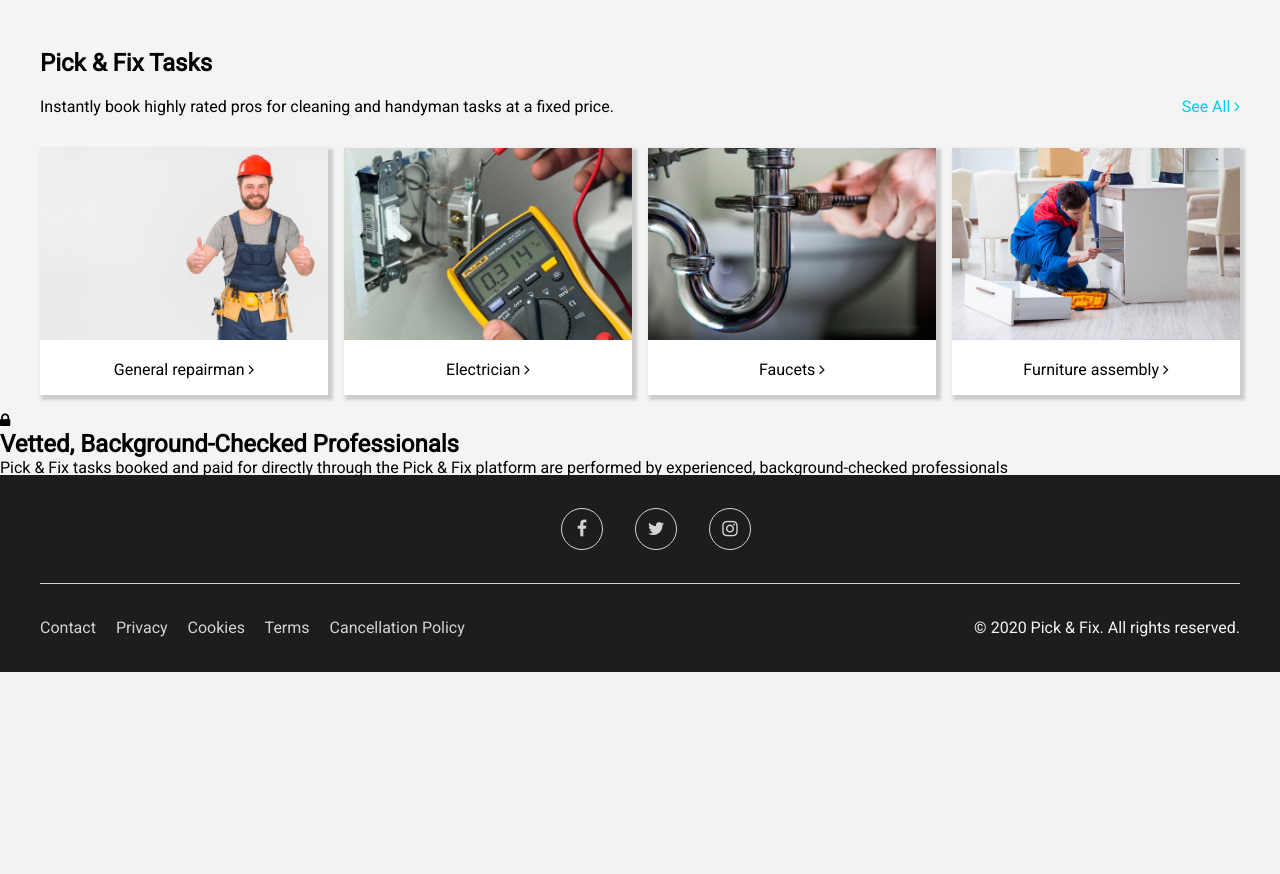
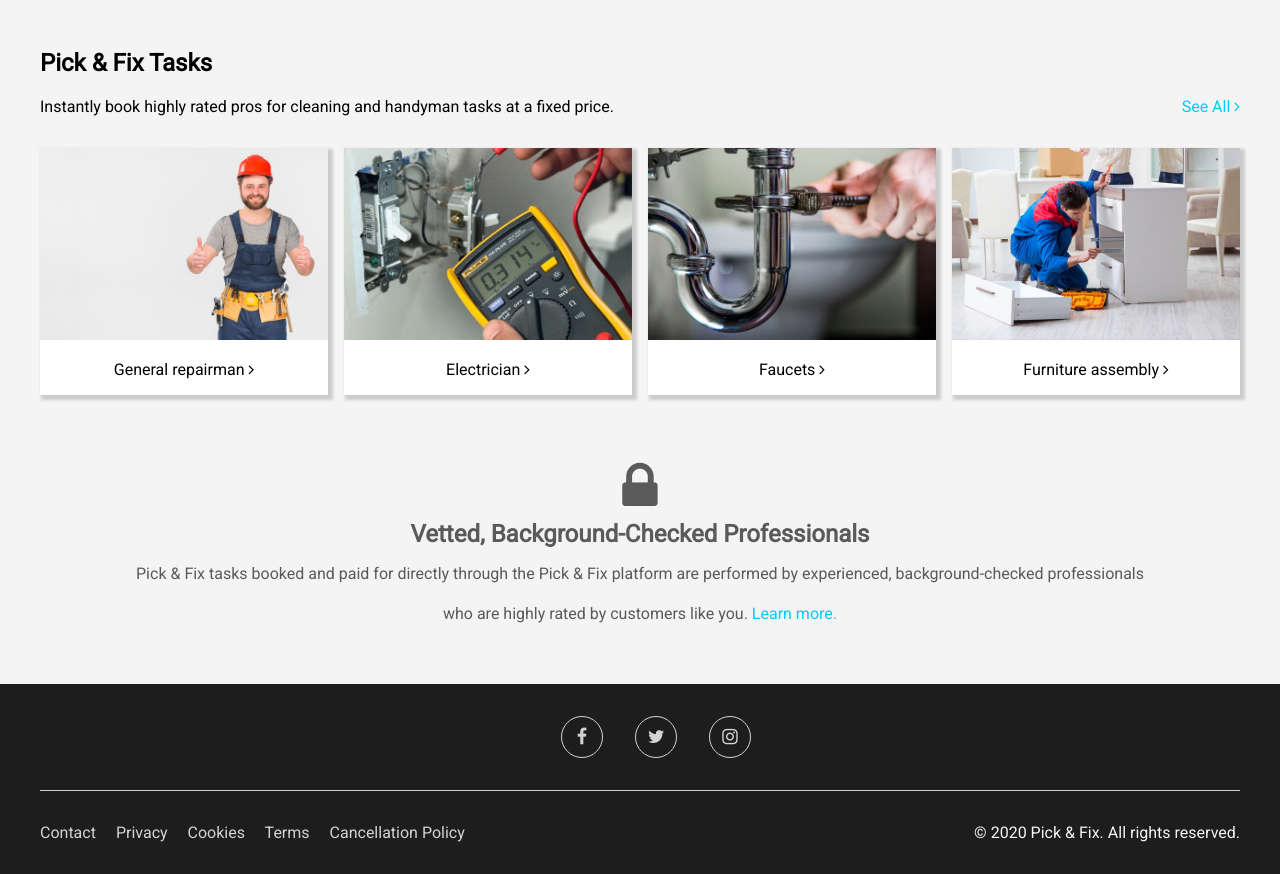
Before and after one commit to Jenn-y/Pick-Fix, a PHP site: page /index-signed-in.php in a window 1280 px wide. Shown: the part 545-1419 px from the top of the page. Before the commit the page ends 1217 px from the top, so only its background shows below. Run offline with PHP 8.4, Linux system fonts and the light colour scheme.

Commit message:
improved footer and footer styling

```diff
--- a/CSS/index-style.css
+++ b/CSS/index-style.css
@@ -152,37 +152,32 @@ main {
 
 footer {
     width: 100%;
-    min-height: 11rem;
     background-color: #1d1d1d;
     position: absolute;
     bottom: 0;
 }
 
-#inner-footer {
-    max-width: 75rem;
-    margin: 0 auto;
+.inner-footer {
+    padding: 1rem;
 }
 
 .line {
     width: 100%;
     height: 1px;
     background-color: lightgray;
+    margin: 1rem 0;
 }
 
-#social-media {
-    height: 5.5rem;
-    display: flex;
-    align-items: center;
+.social-media {
     justify-content: center;
-    margin-top: 10px;
-    margin-bottom: 10px;
+    padding: 1rem;
 }
 
-#social-media p {
+.social-media p {
     color: lightgray;
 }
 
-#social-media a {
+.social-media a {
     color: lightgray;
     height: 2.5rem;
     width: 2.5rem;
@@ -195,19 +190,17 @@ footer {
     margin-left: 2rem;
 }
 
-#contact {
-    height: 5.5rem;
-    display: flex;
+.contact {
     justify-content: space-between;
-    align-items: center;
+    padding: 1rem 0;
 }
 
-#contact a {
+.contact a {
     margin-right: 1rem;
     color: lightgray;
     text-decoration: none;
 }
 
-#contact p {
+.contact p {
     color: #f4f4f4;
 }
--- a/Includes/footer.php
+++ b/Includes/footer.php
@@ -1,12 +1,12 @@
 <footer>
-    <div id="inner-footer">
-        <section id="social-media">
+    <div class="inner-footer center">
+        <section class="social-media flex-container">
             <a href="#"><i class="fa fa-facebook" aria-hidden="true"></i></a>
             <a href="#"><i class="fa fa-twitter" aria-hidden="true"></i></a>
             <a href="#"><i class="fa fa-instagram" aria-hidden="true"></i></a>
         </section>
         <div class="line"></div>
-        <section id="contact">
+        <section class="contact flex-container">
             <div>
                 <a href="#">Contact</a>
                 <a href="#">Privacy</a>
--- a/index-signed-in.php
+++ b/index-signed-in.php
@@ -44,11 +44,13 @@
             </a>
         </section>
 
-        <section id="vetted-professionals">
-            <i class="fa fa-lock" aria-hidden="true"></i><h2>Vetted, Background-Checked Professionals</h2>
+        <section class="vetted-professionals flex-container center">
+            <i class="fa fa-lock" aria-hidden="true"></i>
+            <h2>Vetted, Background-Checked Professionals</h2>
             <p>Pick & Fix tasks booked and paid for directly through the Pick & Fix platform are performed by experienced, background-checked professionals</p>
             <p>who are highly rated by customers like you. <span> Learn more.</span></p>
         </section>
+
     </main>
 
     <?php include('Includes/footer.php'); ?>
```
